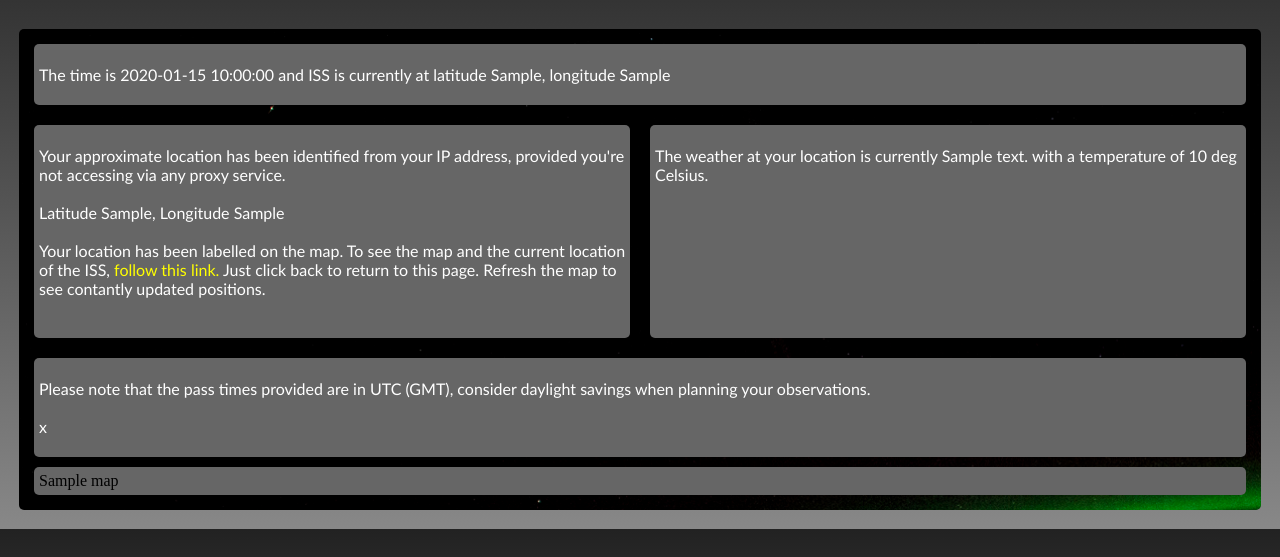
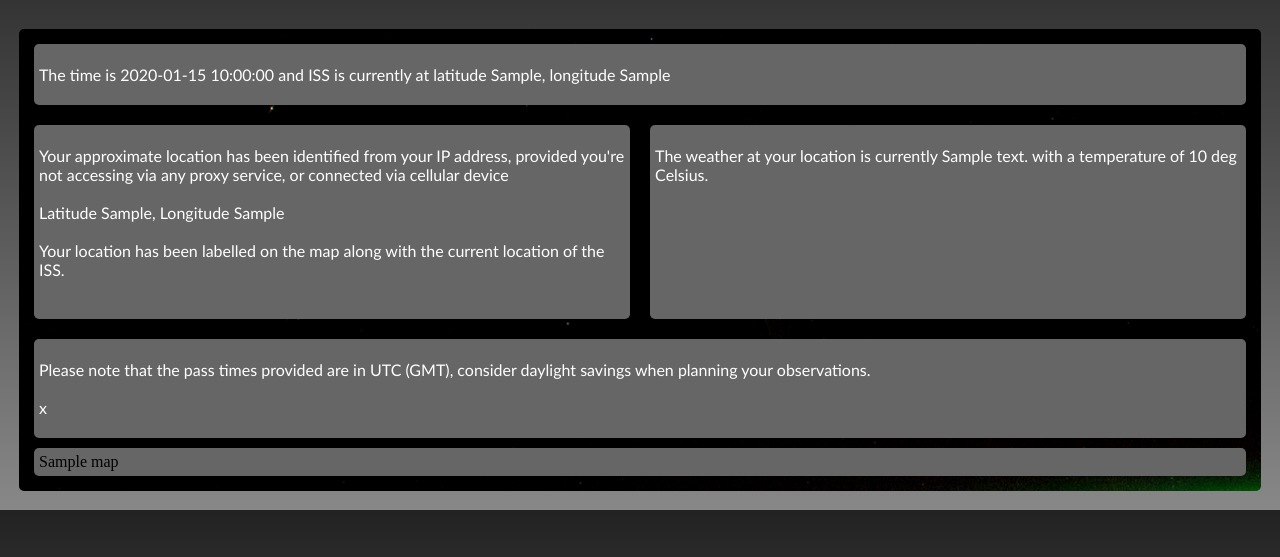
Before and after one commit to stegr81/various_flask_apps, a Flask app: template templates/iss.html in a window 1280 px wide. Shown: the part 111-668 px from the top of the page. Run offline with Flask 2, Linux system fonts and the light colour scheme; the template is opened without the code that fills it: most values are stand-ins (such as "Sample title", 1, 10 or a date in 2020); parts of the project's set-up code (start-up, migrations or seed data) failed here and were passed over.

Commit message:
Removed ability to access COVID aspects within the Flask

```diff
--- a/station.py
+++ b/station.py
@@ -23,7 +23,7 @@ class iss():
 		return passes
 
 	def map_maker(self, issLat, issLon, userLat, userLon):
-		map = folium.Map(location=[15, 0],zoom_start=1.5)
+		map = folium.Map(location=[15, 0],zoom_start=3, scrollWheelZoom=False)
 		folium.Marker([issLat,issLon], icon=folium.Icon(icon='cloud')).add_to(map)
 		folium.Marker([userLat,userLon]).add_to(map)
 		return map._repr_html_()
--- a/templates/index.html
+++ b/templates/index.html
@@ -13,7 +13,7 @@
 						<td class="isstd"><a href= "/iss"><span>ISS Information</span></a></td></a>
 					</tr>
 					<tr>
-						<td class="covtd"><a href = "/covid"><span>COVID-19 Data and Visualisations</span></td>
+						<td class="covtd"><span>COVID-19 Data and Visualisations</span></td>
 					</tr>
 					<tr>
 						<td>Something else</td>
--- a/templates/iss.html
+++ b/templates/iss.html
@@ -18,10 +18,9 @@
 			<container>
 				<div id="central">
 					<p class = "summary">
-						Your approximate location has been identified from your IP address, provided 		you're not accessing via any proxy service.<br><br>
+						Your approximate location has been identified from your IP address, provided you're not accessing via any proxy service, or connected via cellular device<br><br>
 						Latitude {{ userLat }}, Longitude {{ userLon }}<br><br>
-						Your location has been labelled on the map. To see the map and the current location of the
-						ISS, <a href = "/map">follow this link.</a> Just click back to return to this page. Refresh the map to see contantly updated positions.<br><br>
+						Your location has been labelled on the map along with the current location of the ISS.<br><br>
 				</div>
 				<div id = "central">
 					<p class = "summary">
```
Also changed, not shown: README.md.
